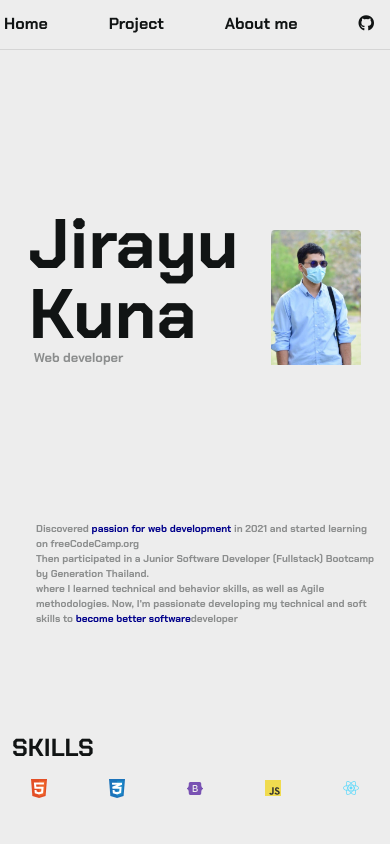
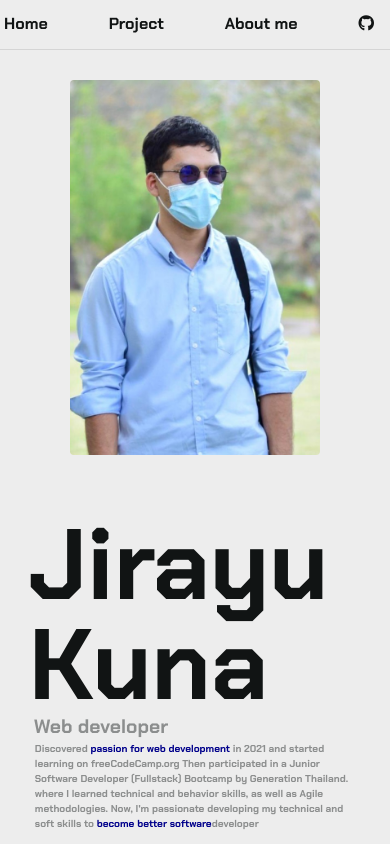
Before and after one commit to I3right/portfolio2023, a React (Vite) app: page / in a window 390 px wide. Shown: the top 844 px of the page. Built offline with nearby package versions, Linux system fonts and the light colour scheme.

Commit message:
css resonsive

```diff
--- a/src/App.jsx
+++ b/src/App.jsx
@@ -14,7 +14,7 @@ function App() {
     <div className='container-xxl'>
       <Navbar/>
       <Banner/>
-      <MyQuote/>
+      {/* <MyQuote/> */}
       <Skills/>
       <Projects/>
       <Certificates/>
--- a/src/CSS/Banner.css
+++ b/src/CSS/Banner.css
@@ -134,28 +134,30 @@ figure.profile-picture {
   }
 }
 
-@media only screen and (max-width: 420px) {
+@media only screen and (max-width: 450px) {
   div.banner{
     padding: 0 1.8rem;
+    flex-direction: column-reverse;
   }
 
   div.banner-text h1 {
-    font-size: 70px;
-    line-height: 70px;
+    font-size: 100px;
+    line-height: 100px;
   }
 
   div.banner-text {
-    margin: 160px 0;
+    margin: 60px 0 40px 0;
   }
 
   div.banner-text h3 {
-    font-size: 0.8rem;
+    font-size: 1.2rem;
     margin-left: 5px;
   }
 
   div.banner figure {
-    width: 90px;
-    margin-top: 180px;
+
+    width: 250px;
+    margin: 30px auto 0 auto;
   }
 }
 
@@ -165,26 +167,26 @@ figure.profile-picture {
   }
 
   div.banner-text h1 {
-    font-size: 60px;
-    line-height: 60px;
+    font-size: 70px;
+    line-height: 70px;
   }
 
   div.banner-text {
-    margin: 160px 0;
+    margin: 40px 0;
   }
 
   div.banner-text h3 {
-    font-size: 0.6rem;
-    margin-left: 3px;
+    font-size: 1rem;
+    margin: 10px 0 10px 2px;
   }
 
   div.banner figure {
-    width: 80px;
-    margin-top: 170px;
+    width: 200px;
+    margin-top: 40px;
   }
 }
 
-@media only screen and (max-width: 300px) {
+/* @media only screen and (max-width: 300px) {
   div.banner{
     padding: 0 1rem;
   }
@@ -207,4 +209,4 @@ figure.profile-picture {
     width: 70px;
     margin-top: 170px;
   }
-}
+} */
--- a/src/CSS/Quote.css
+++ b/src/CSS/Quote.css
@@ -1,10 +1,10 @@
 section.quote-container {
 
-  margin-left: 50px;
+  /* margin-left: 50px; */
 }
 
 section.quote-container p {
-  width: 600px;
+  width: 500px;
   font-size: 12px;
   margin-left: 12px;
   margin-bottom: 0;
@@ -47,48 +47,43 @@ div#pin {
   background-color: var(--text70);
 }
 
-@media only screen and (max-width: 1100px) {
-  section.quote-container {
-    margin-left: 50px;
-  }
-}
 
 @media only screen and (max-width: 850px) {
-  section.quote-container {
-    margin-left: 20px;
-  }
-
   section.quote-container p {
-    width: 550px;
     font-size: 12px;
   }
 }
 
 
 @media only screen and (max-width: 650px) {
-  section.quote-container {
-    margin-left: 0;
-  }
+
   section.quote-container p {
-    width: 500px;
-    font-size: 11px;
+    width: 350px;
+    font-size: 9px;
   }
 }
 
 @media only screen and (max-width: 550px) {
   section.quote-container p {
-    width: 100%;
+    width: 280px;
+    font-size: 8px;
   }
 }
 
-@media only screen and (max-width: 420px) {
+@media only screen and (max-width: 450px) {
   section.quote-container p {
+    width: 100%;
     font-size: 10px;
+    margin-left: 6px;
   }
 }
 
 
-@media only screen and (max-width: 300px) {
+@media only screen and (max-width: 350px) {
+  section.quote-container{
+    margin-top: 20px;
+  }
+
   section.quote-container p {
     font-size: 9px;
   }
--- a/src/CSS/skills.css
+++ b/src/CSS/skills.css
@@ -1,5 +1,5 @@
 section.skills-container {
-  margin-top: 120px;
+  /* margin-top: 120px; */
 }
 
 div.skills {
--- a/src/component/Banner.jsx
+++ b/src/component/Banner.jsx
@@ -1,6 +1,7 @@
 import React from "react";
 import profilePicture from '../assets/picture/IMG_5283.jpg'
 import '../CSS/Banner.css'
+import MyQuote from "./MyQuote";
 
 const Banner = () => {
   return (
@@ -9,6 +10,7 @@ const Banner = () => {
         <div className="banner-text">
           <h1 id="name">Jirayu<br/>Kuna</h1>
           <h3>Web developer</h3>
+          <MyQuote/>
         </div>
         <figure className="profile-picture">
           <img src={profilePicture} alt="Profile picture" />
--- a/src/component/MyQuote.jsx
+++ b/src/component/MyQuote.jsx
@@ -7,9 +7,9 @@ const MyQuote = () => {
       <div className="quote d-flex align-items-center justify-content-between">
         <p>
           Discovered <span>passion for web development</span> in 2021 and
-          started learning on freeCodeCamp.org <br/>Then participated in a Junior
+          started learning on freeCodeCamp.org Then participated in a Junior
           Software Developer (Fullstack) Bootcamp by Generation Thailand.
-          <br /> where I learned technical and behavior skills, as well as Agile
+           where I learned technical and behavior skills, as well as Agile
           methodologies. Now, I'm passionate developing my technical and soft
           skills to <span>become better software</span>
           developer
```
